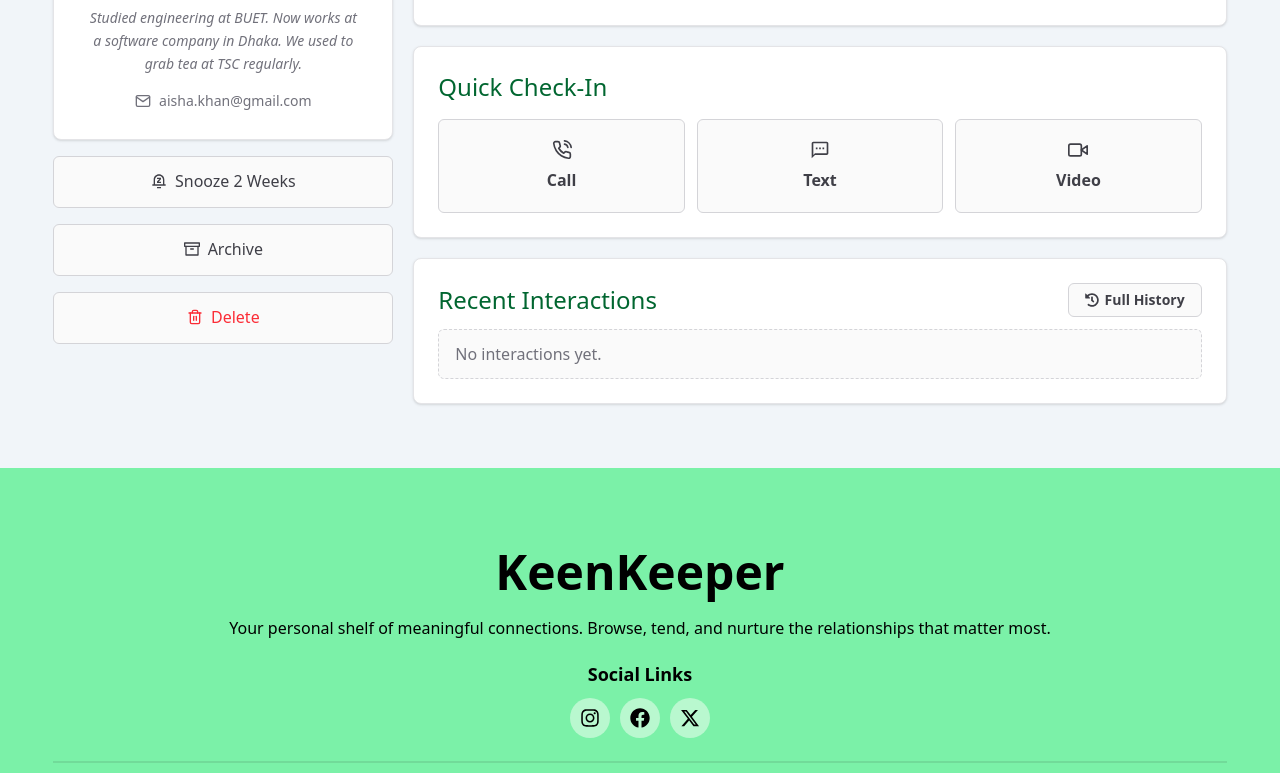
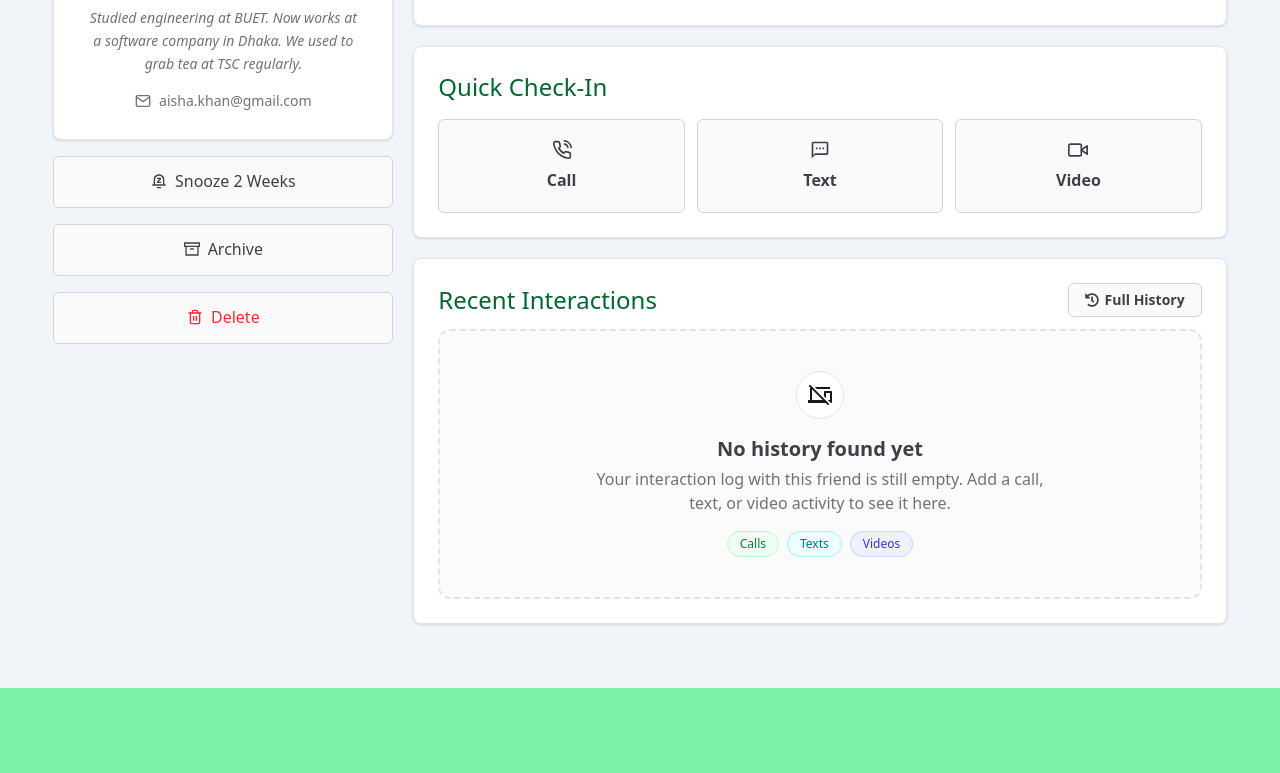
Before and after one commit to wasifhasancse/keep-keeper-a7, a Next.js app: page /friendsdetails/1 in a window 1280 px wide. Shown: the part 422-1195 px from the top of the page. Built offline with nearby package versions, Linux system fonts and the light colour scheme.

Commit message:
develop the histoy empty message

```diff
--- a/src/Components/FriendsDetails/HistoryCard.jsx
+++ b/src/Components/FriendsDetails/HistoryCard.jsx
@@ -1,12 +1,13 @@
 "use client";
 import { DataContext } from "@/context/DataContextProvider";
 import { useContext } from "react";
+import { MdPhonelinkOff } from "react-icons/md";
 
 const HistoryCard = ({ id }) => {
   const { timeLineData } = useContext(DataContext);
 
   const friendHistory = timeLineData?.filter((item) => item?.id === id) ?? [];
-
+  const isEmpty = friendHistory.length === 0;
   const formatDate = (value) => {
     const parsed = value ? new Date(value) : new Date();
     const date = Number.isNaN(parsed.getTime()) ? new Date() : parsed;
@@ -18,15 +19,33 @@
     }).format(date);
   };
 
-  if (friendHistory.length === 0) {
   return (
-      <p className="rounded-md border border-dashed border-zinc-300 bg-zinc-50 px-4 py-3 text-zinc-500">
-        No interactions yet.
+    <>
+      {isEmpty ? (
+        <div className="rounded-xl border-2 border-dashed border-zinc-200 bg-zinc-50/80 px-4 py-8 sm:px-6 sm:py-10 text-center">
+          <div className="mx-auto mb-4 flex h-12 w-12 items-center justify-center rounded-full bg-white border border-zinc-200 text-2xl">
+            <span aria-hidden="true"><MdPhonelinkOff /></span>
+          </div>
+          <p className="text-lg sm:text-xl font-semibold text-zinc-700">
+            No history found yet
           </p>
-    );
-  }
-
-  return (
+          <p className="mt-1 text-sm sm:text-base text-zinc-500 max-w-md mx-auto">
+            Your interaction log with this friend is still empty. Add a call,
+            text, or video activity to see it here.
+          </p>
+          <div className="mt-4 flex flex-wrap items-center justify-center gap-2 text-xs font-medium">
+            <span className="rounded-full border border-green-200 bg-green-50 px-3 py-1 text-green-700">
+              Calls
+            </span>
+            <span className="rounded-full border border-cyan-200 bg-cyan-50 px-3 py-1 text-cyan-700">
+              Texts
+            </span>
+            <span className="rounded-full border border-indigo-200 bg-indigo-50 px-3 py-1 text-indigo-700">
+              Videos
+            </span>
+          </div>
+        </div>
+      ) : (
         <div className="divide-y divide-zinc-100">
           {friendHistory.map((timeLineInfo, index) => (
             <div
@@ -60,6 +79,8 @@
             </div>
           ))}
         </div>
+      )}
+    </>
   );
 };
 
```
Lines whose indentation alone changed are shown as unchanged.
